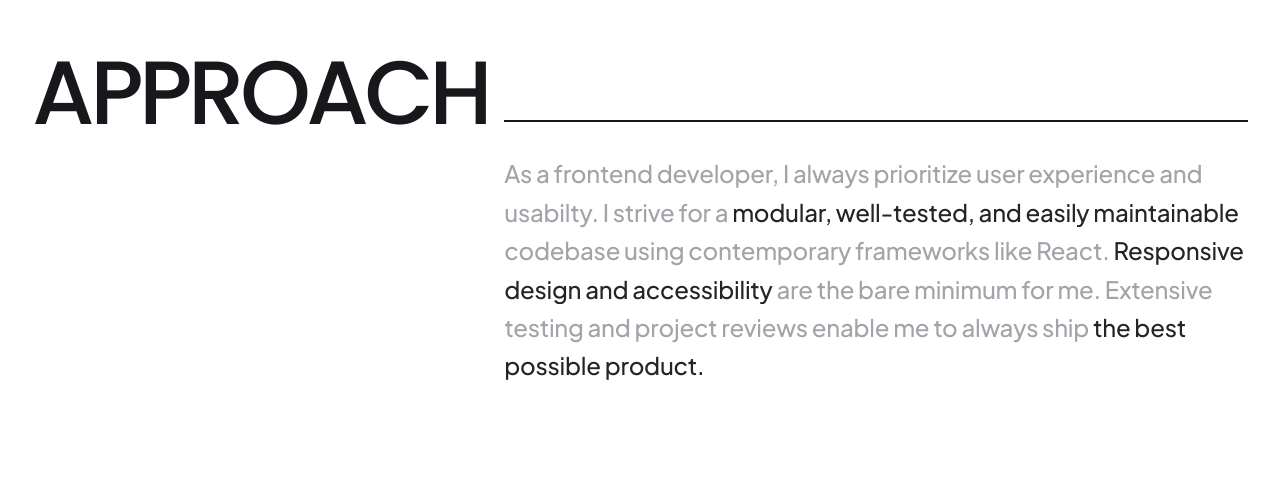
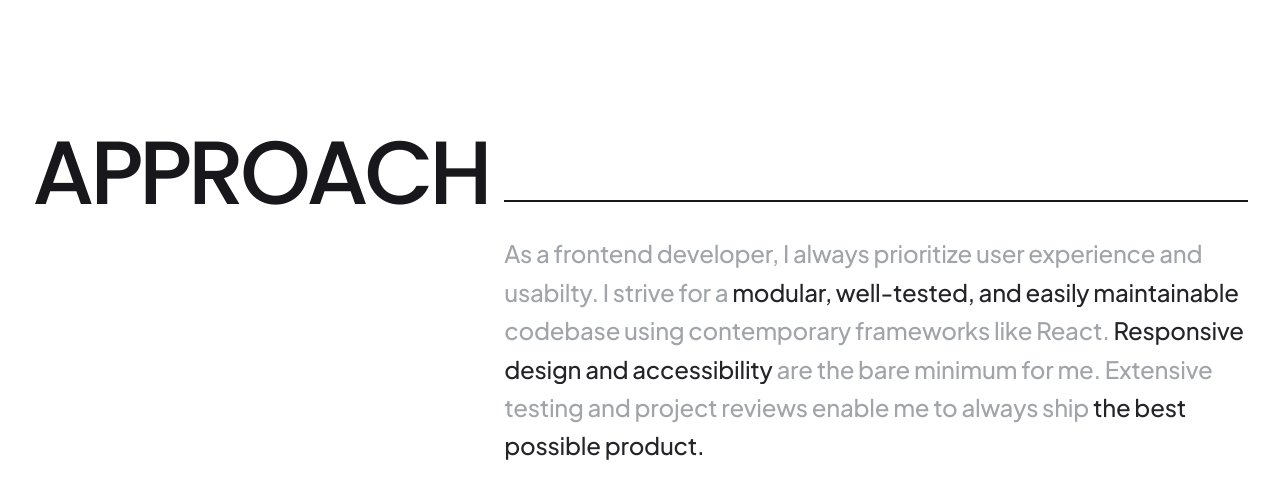
Before and after one commit to floriankulig/portfolio-new, a Next.js app: page / in a window 1280 px wide. Shown: the part 5036-5520 px from the top of the page. Built offline with nearby package versions, Linux system fonts and the light colour scheme.

Commit message:
fix: increase vertical padding in Approach section for improved layout

```diff
--- a/src/components/home/Approach.tsx
+++ b/src/components/home/Approach.tsx
@@ -1,9 +1,8 @@
 import { TextGradientOnView } from "components/shared";
-import { motion } from "framer-motion";
 import styled from "styled-components";
 
 const StyledApproachSection = styled.section`
-  padding-block: 30vh;
+  padding-block: 40vh;
   background: var(--bg2);
   padding-inline: 2.5vw;
   display: flex;
```
